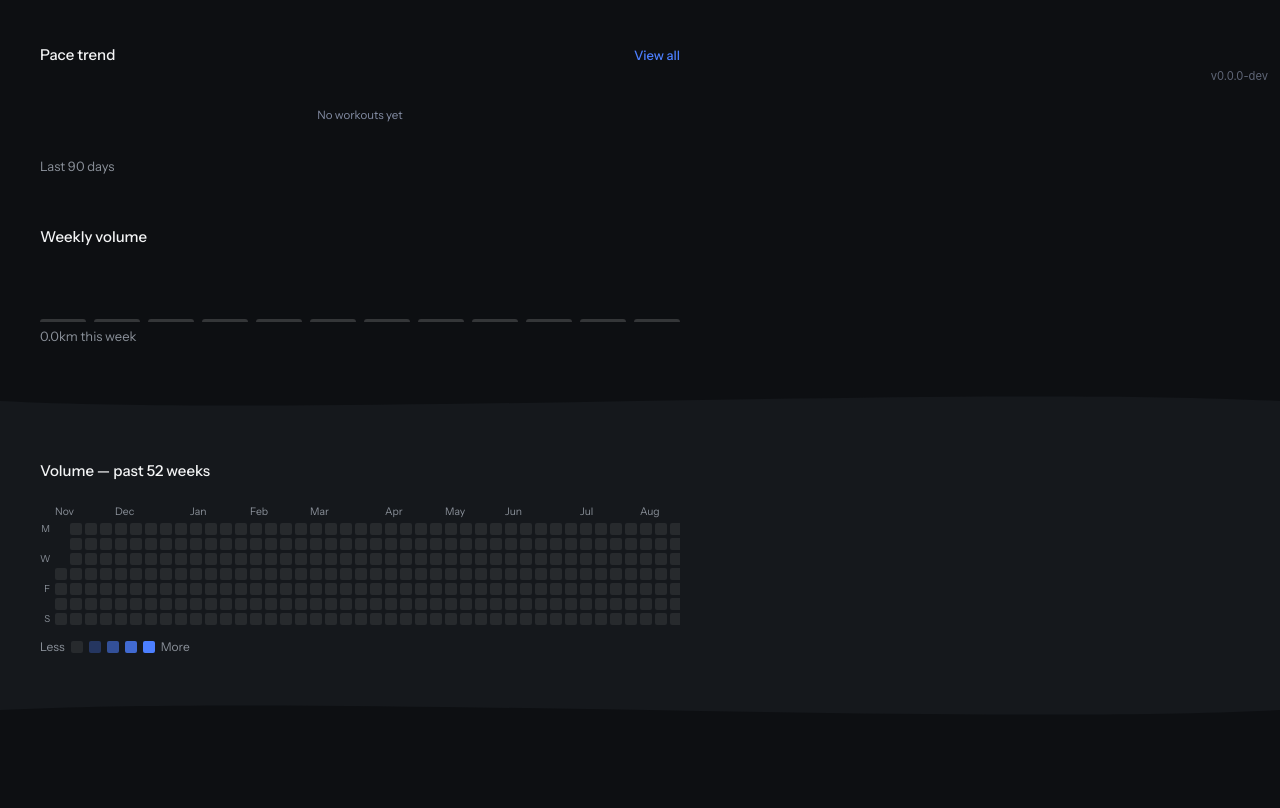
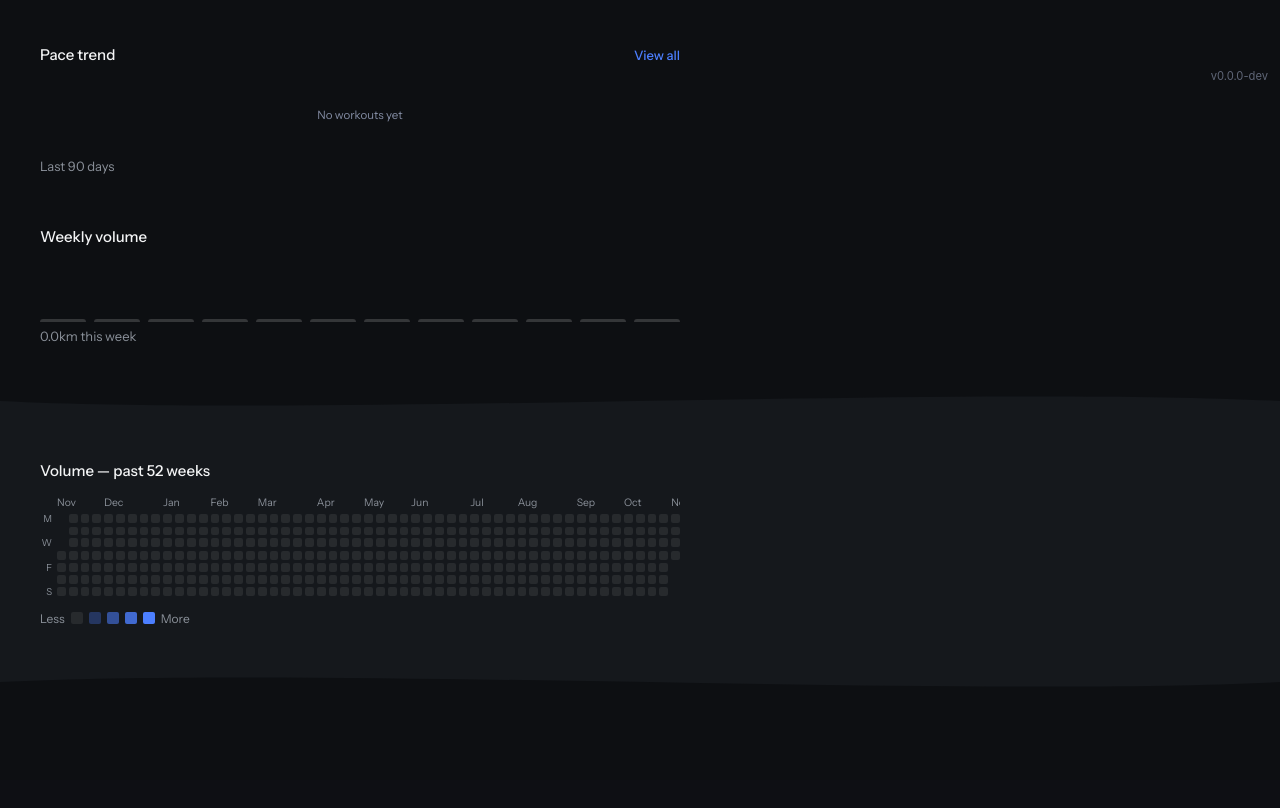
Before and after one commit to dsubtle1/row-tracker, a Flask app: page / in a window 1280 px wide. Shown: the part 704-1512 px from the top of the page. After the commit the page ends 1328 px from the top, so only its background shows below. Run offline with Flask 3, Linux system fonts and the light colour scheme; data that the repository does not hold is empty; some libraries are stand-ins or nearby versions.

Commit message:
v0.33.4: fluid 52-week heatmap that fits without scrolling on desktop

```diff
--- a/static/css/main.css
+++ b/static/css/main.css
@@ -3730,10 +3730,23 @@ body.mobile-nav-open { overflow: hidden; }
 .od-bar--peak { background: var(--od-accent); }
 
 .od-heatmap-wrap { display: flex; flex-direction: column; gap: 12px; }
-.od-heatmap-scroll { overflow-x: auto; padding-top: 1.2rem; }
-.od-heatmap-grid { display: inline-flex; gap: 3px; }
-.od-heatmap-col { display: flex; flex-direction: column; gap: 3px; position: relative; }
-.od-heatmap-col[data-month]::before {
+.od-heatmap-scroll { overflow-x: auto; overflow-y: hidden; padding-top: 1.2rem; }
+/* Fluid grid: the 7 weekday rows fill column-by-column, and the week columns
+   share the available width, so ~12 months fit without scrolling. The column
+   floor (--hm-cell-min) keeps squares tappable; below it the wrapper scrolls. */
+.od-heatmap-grid {
+  --hm-cell-min: 8px;
+  display: grid;
+  grid-auto-flow: column;
+  grid-template-rows: repeat(7, auto);
+  grid-template-columns: 14px repeat(calc(var(--weeks, 54) - 1), minmax(var(--hm-cell-min), 22px));
+  gap: 3px;
+  width: max-content;
+  min-width: 100%;
+  max-width: 100%;
+}
+.od-heatmap-col { display: contents; }
+.od-heatmap-cell[data-month]::before {
   content: attr(data-month);
   position: absolute;
   top: -1.2rem;
@@ -3743,12 +3756,12 @@ body.mobile-nav-open { overflow: hidden; }
   white-space: nowrap;
 }
 .od-heatmap-dow {
-  display: block; width: 12px; height: 12px;
+  display: block;
   font-size: 0.6rem; color: var(--od-muted);
-  line-height: 12px; text-align: right; padding-right: 2px;
+  line-height: 1; align-self: center; text-align: right; padding-right: 2px;
 }
 .od-heatmap-cell {
-  display: block; width: 12px; height: 12px;
+  display: block; position: relative; aspect-ratio: 1; min-width: 0;
   border-radius: 2px; background: var(--od-cell-empty);
   cursor: default; transition: opacity 0.15s ease;
 }
@@ -3760,11 +3773,12 @@ body.mobile-nav-open { overflow: hidden; }
 .od-heatmap-cell[data-level="4"] { background: var(--od-accent); }
 .od-heatmap-cell[data-level="empty"] { background: transparent; }
 .od-heatmap-legend { display: flex; align-items: center; gap: 6px; }
+.od-heatmap-legend .od-heatmap-cell { width: 12px; height: 12px; aspect-ratio: auto; }
 .od-heatmap-legend-label { font-size: 12px; color: var(--od-muted); }
 
 @media (max-width: 640px) {
-  .od-heatmap-cell, .od-heatmap-dow { width: 16px; height: 16px; line-height: 16px; }
-  .od-heatmap-grid, .od-heatmap-col { gap: 4px; }
+  .od-heatmap-grid { --hm-cell-min: 16px; gap: 4px; }
+  .od-heatmap-legend .od-heatmap-cell { width: 16px; height: 16px; }
 }
 
 .od-journeys-wrap { margin-top: 72px; }
--- a/templates/tracker/dashboard.html
+++ b/templates/tracker/dashboard.html
@@ -238,17 +238,20 @@ const heatmapDays = {{ heatmap | tojson }};
   });
   grid.appendChild(labelCol);
 
+  grid.style.setProperty("--weeks", weeks.length + 1);   // +1 for the weekday-label column
+
   let lastMonth = -1;
 
   weeks.forEach(wk => {
     const col = document.createElement("div");
     col.className = "od-heatmap-col";
 
+    let monthLabel = null;
     const firstDay = wk.find(d => d.dow === 0) || wk[0];
     const dt = new Date(firstDay.date + "T00:00:00");
     const mo = dt.getMonth();
     if (mo !== lastMonth) {
-      col.dataset.month = dt.toLocaleString("default", { month: "short" });
+      monthLabel = dt.toLocaleString("default", { month: "short" });
       lastMonth = mo;
     }
 
@@ -287,6 +290,7 @@ const heatmapDays = {{ heatmap | tojson }};
       }
       col.appendChild(cell);
     }
+    if (monthLabel) col.firstChild.dataset.month = monthLabel;
     grid.appendChild(col);
   });
 })();
```
Also changed, not shown: tests/test_tracker_routes.py (+10 -0 lines), CHANGELOG.md, 1 other file.
